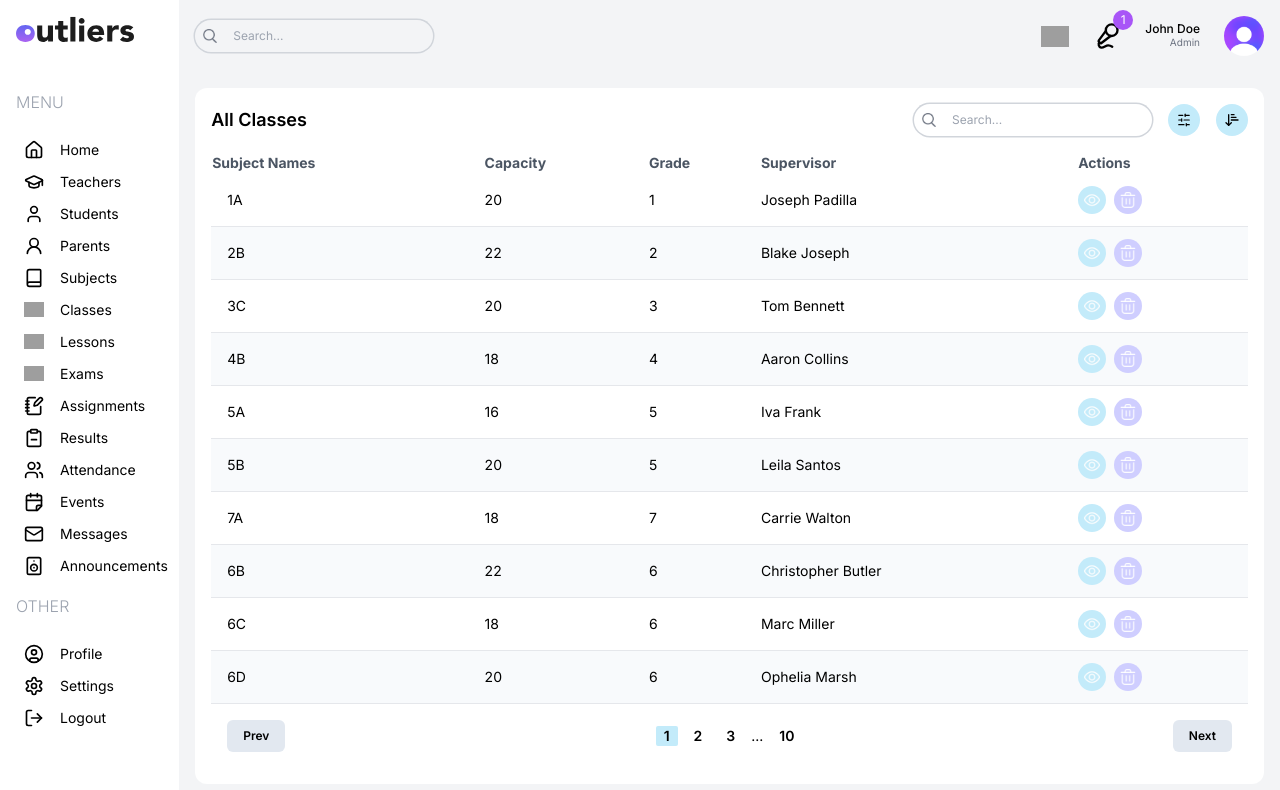
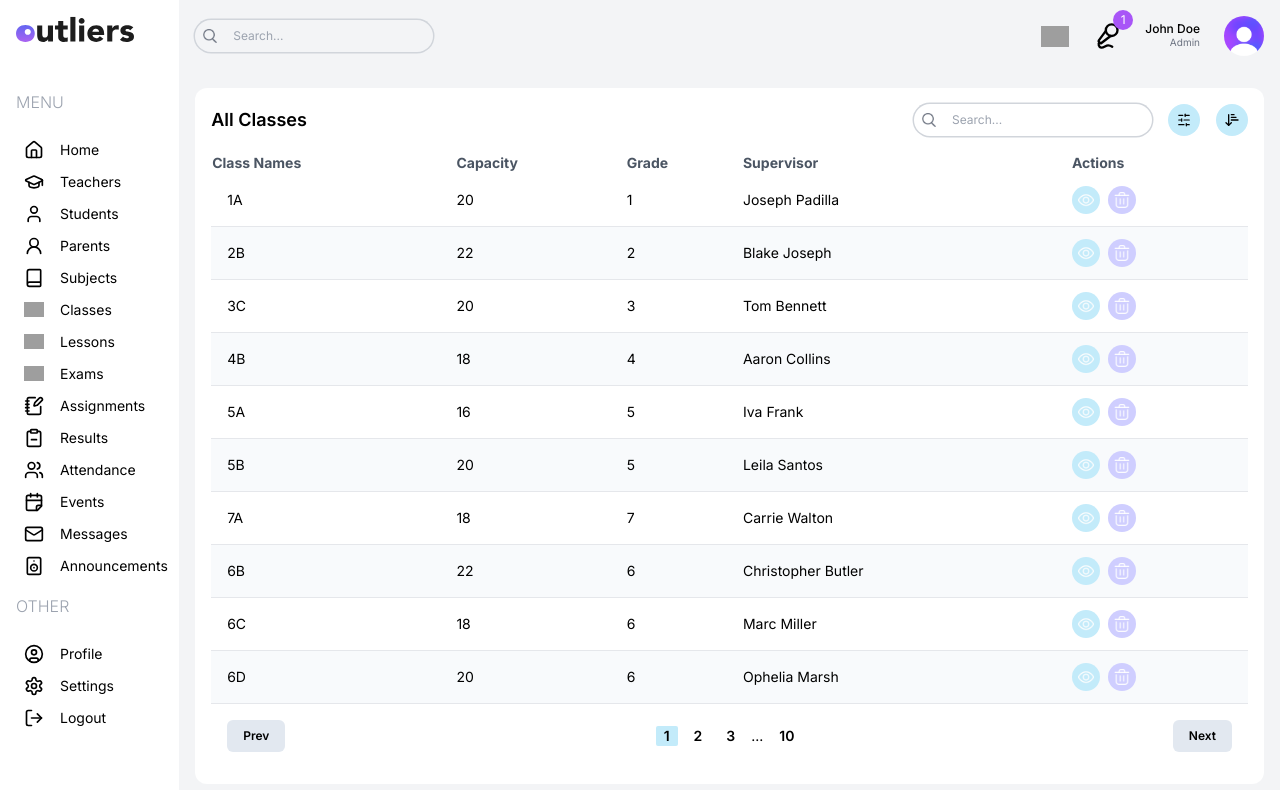
Before and after one commit to ijeetu/next-dashboard-ui, a Next.js app: page /list/classes in a window 1280 px wide. Shown: the top 790 px of the page. Built offline with nearby package versions, Linux system fonts and the light colour scheme; grey boxes are pictures that could not be loaded.

Commit message:
Error Fixed Accesor to accessor

```diff
--- a/src/app/(dashboard)/list/classes/page.tsx
+++ b/src/app/(dashboard)/list/classes/page.tsx
@@ -17,7 +17,7 @@ type Class = {
 
 const columns = [
   {
-    header: "Subject Names",
+    header: "Class Names",
     accessor: "name",
   },
   {
@@ -26,12 +26,12 @@ const columns = [
   },
   {
     header:"Grade",
-    accesor:"grade",
+    accessor:"grade",
     className: "hidden md:table-cell",
   },
   {
     header:"Supervisor",
-    accesor:"supervisor",
+    accessor:"supervisor",
     className: "hidden md:table-cell",
   },
   {
```
